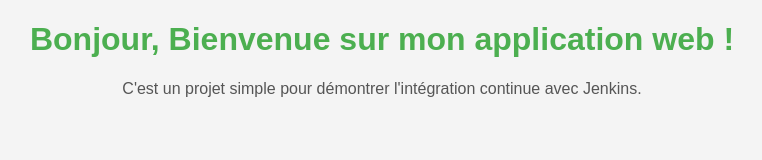
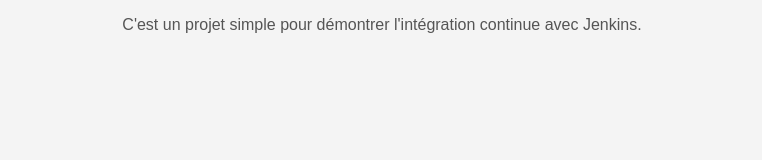
Before and after one commit to jguirimaya24-create/Jenkins, a plain HTML site: page tp.html in a window 1280 px wide. Shown: the whole page, without its empty margins (258-1020 px from the left). Drawn offline with Linux system fonts and the light colour scheme.

Commit message:
Modification de tp.html, supression de la balise <h1>

```diff
--- a/tp.html
+++ b/tp.html
@@ -7,7 +7,6 @@
 <link rel="stylesheet" href="style.css">
 </head>
 <body>
-<h1>Bonjour, Bienvenue sur mon application web !</h1>
 <p>C'est un projet simple pour démontrer l'intégration continue avec
 Jenkins.</p>
 </body>
```
